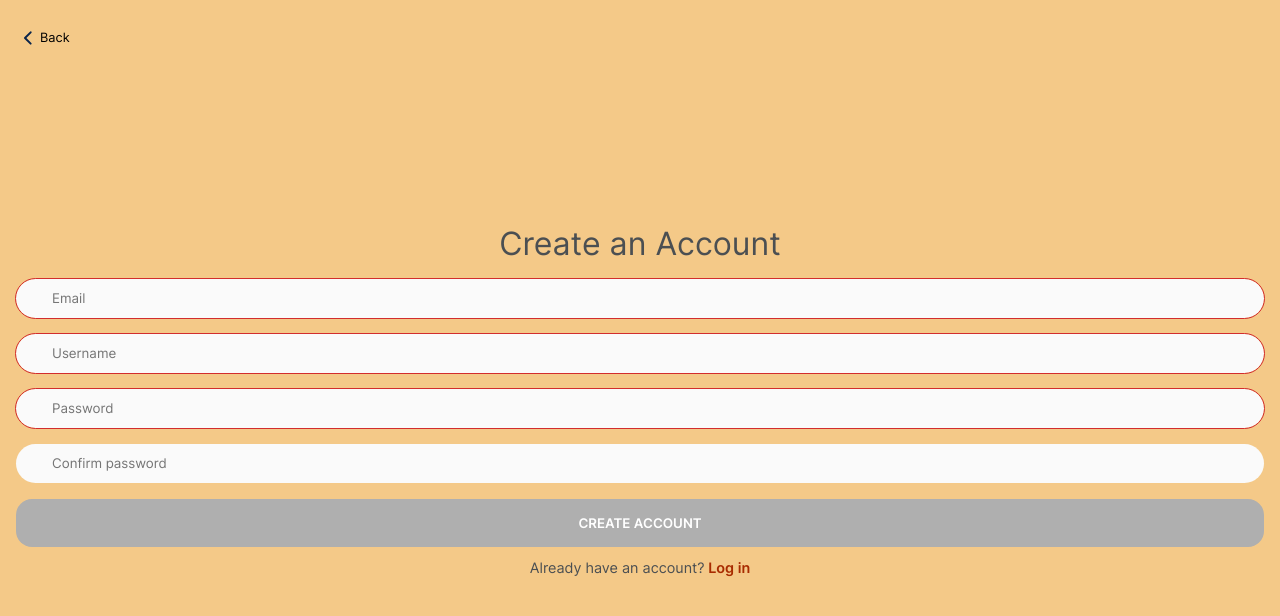
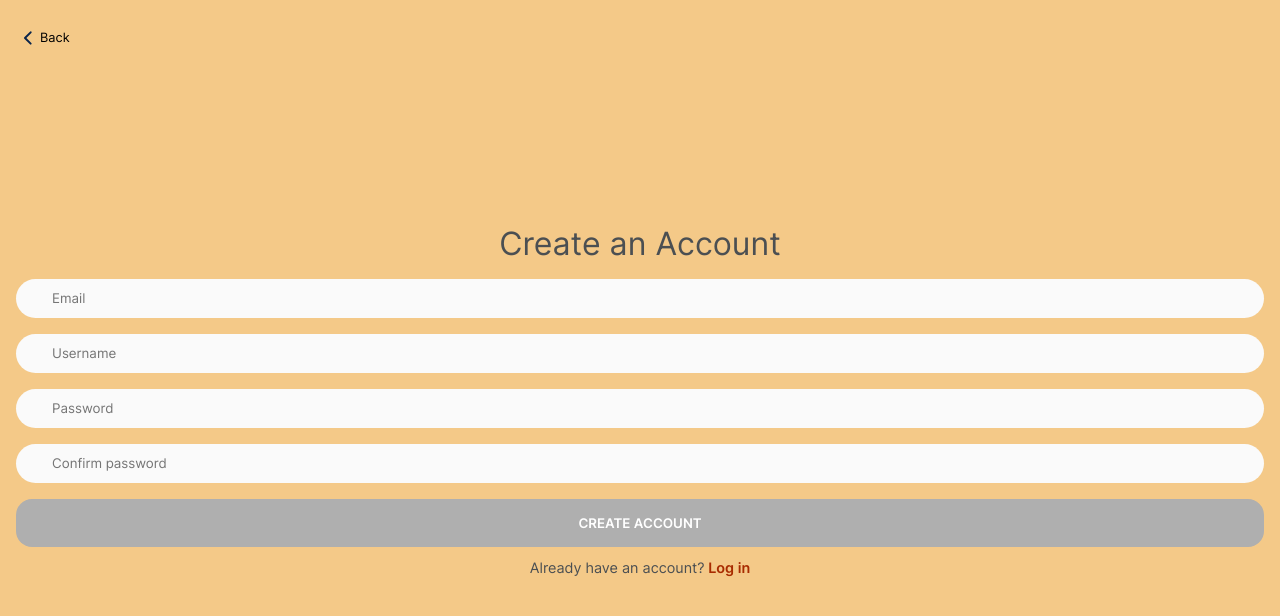
Before and after one commit to 21mdr1/dog-app, a React (Create React App) app in the folder client/: page /register in a window 1280 px wide. Shown: the top 616 px of the page. Built offline with nearby package versions, Linux system fonts and the light colour scheme; no server answers; the HTML template or start-up script is replaced by a standard one.

Commit message:
Change validation to only happen on blur

```diff
--- a/client/src/pages/Register/Register.js
+++ b/client/src/pages/Register/Register.js
@@ -9,7 +9,9 @@ function Register() {
     let { email, username, password, confirmPassword } = inputs;
 
     let [ errors, setErrors] = useState({email: [], username: [], password: [], confirmPassword: []});
+    let { email: emailErrors, username: usernameErrors, password: passwordErrors, confirmPassword: confirmPasswordErrors } = errors;
     console.log(errors);
+    console.log(emailErrors.length);
 
     function handleInputChange(event) {
         let { name, value } = event.target;
@@ -41,7 +43,7 @@ function Register() {
                 <input
                     type="text"
                     name='email'
-                    className={`register-form__input ${!inputIsValid('email', email) && 'register-form__input--invalid'}`}
+                    className={`register-form__input ${emailErrors.length !== 0 && 'register-form__input--invalid'}`}
                     placeholder='Email'
                     value={email}
                     onChange={handleInputChange}
@@ -50,7 +52,7 @@ function Register() {
                 <input
                     type="text"
                     name='username'
-                    className={`register-form__input ${!inputIsValid('username', username) && 'register-form__input--invalid'}`}
+                    className={`register-form__input ${usernameErrors.length !== 0 && 'register-form__input--invalid'}`}
                     placeholder='Username'
                     value={username}
                     onChange={handleInputChange}
@@ -59,7 +61,7 @@ function Register() {
                 <input
                     type="password"
                     name='password'
-                    className={`register-form__input ${!inputIsValid('password', password) && 'register-form__input--invalid'}`}
+                    className={`register-form__input ${passwordErrors.length !== 0 && 'register-form__input--invalid'}`}
                     placeholder='Password'
                     value={password}
                     onChange={handleInputChange}
@@ -68,7 +70,7 @@ function Register() {
                 <input
                     type="password"
                     name='confirmPassword'
-                    className={`register-form__input ${!inputIsValid('confirmPassword', confirmPassword, password) && 'register-form__input--invalid'}`}
+                    className={`register-form__input ${confirmPasswordErrors.length !== 0 && 'register-form__input--invalid'}`}
                     placeholder='Confirm password'
                     value={confirmPassword}
                     onChange={handleInputChange}
--- a/client/src/utils/validationUtils.js
+++ b/client/src/utils/validationUtils.js
@@ -59,7 +59,7 @@ function passwordIsValid(pass) {
 }
 
 function passwordConfirmIsValid(confirmPass, pass) {
-    return (confirmPass === pass) ? [] : ['Password confirmation must match password'];
+    return (confirmPass != '' && confirmPass === pass) ? [] : ['Password confirmation must match password'];
 }
 
 export { formIsValid, inputIsValid };
```
